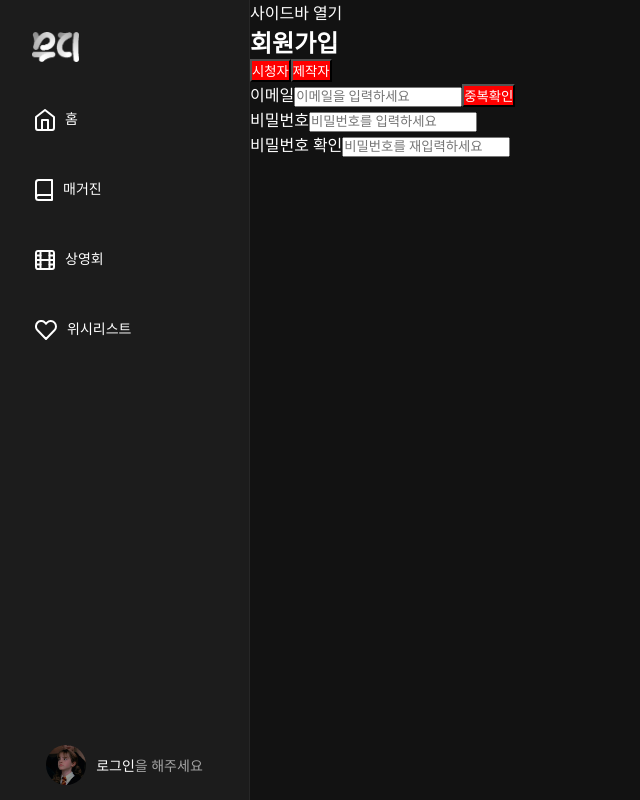
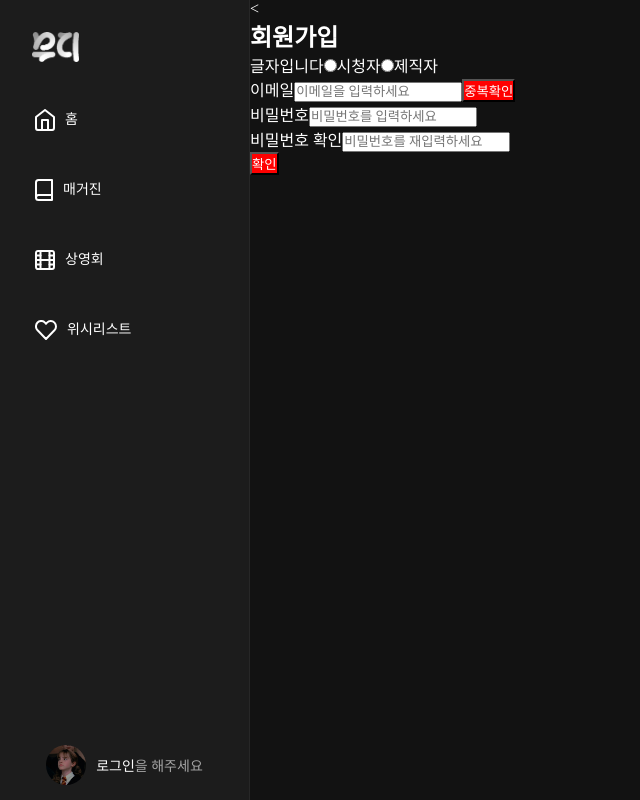
Before and after one commit to kimseowoo03/mudi, a React (Create React App) app: page /register in a window 1280 px wide. Shown: the whole page, without its empty margins (0-640 px from the left). Built offline with nearby package versions, Linux system fonts and the light colour scheme; no server answers; a web font is replaced by a local one.

Commit message:
Feat: 회원가입 기능 추가

```diff
--- a/src/components/UserRegister.js
+++ b/src/components/UserRegister.js
@@ -1,34 +1,101 @@
-import  useStore  from "../store/useStore";
+import { useRef, useState } from "react";
+
+import { auth } from "../firebaseConfig";
+import { createUserWithEmailAndPassword } from "firebase/auth";
 
 const UserRegister = () => {
-  const {setSidebarActive} = useStore()
+  const [producer, setProducer] = useState();
+  const emailRef = useRef();
+  const passwordRef = useRef();
+  const rePasswordRef = useRef();
+
+  const submitHandler = async (event) => {
+    event.preventDefault();
+    const email = emailRef.current.value;
+    const password = passwordRef.current.value;
+
+    try {
+      const user = await createUserWithEmailAndPassword(auth, email, password);
+      console.log(user);
+    } catch (error) {
+      switch (error.code) {
+        case "auth/weak-password":
+          console.log("비밀번호 6자리 이상")
+          break;
+        case "auth/invalid-email":
+          console.log("잘못된 이메일 주소입니다");
+          break;
+        case "auth/email-already-in-use":
+          console.log("이미 가입되어 있는 계정입니다");
+          break;
+      }
+    }
+  };
+
   return (
     <div>
-      <p onClick={() => {setSidebarActive()}} >사이드바 열기</p>
+      <p>{"<"}</p>
       <h2>회원가입</h2>
-      {/**producer: boolean(false), email: string, password: string */}
-      <from>
+      <form onSubmit={submitHandler}>
         <div>
-          <button style={{backgroundColor: "red"}} >시청자</button>
-          <button style={{backgroundColor: "red"}} >제작자</button>
+          <span> 글자입니다</span>
+          <input
+            type="radio"
+            name="membership"
+            value="시청자"
+            onChange={() => {
+              setProducer("시청자");
+            }}
+            style={{ backgroundColor: "red" }}
+          />
+          <label>시청자</label>
+          <input
+            type="radio"
+            name="membership"
+            value="제작자"
+            onChange={() => {
+              setProducer("제직자");
+            }}
+            style={{ backgroundColor: "red" }}
+          />
+          <label>제직자</label>
         </div>
         <div>
           <label>이메일</label>
-          <input placeholder="이메일을 입력하세요" />
-          <button style={{backgroundColor: "red"}}>중복확인</button>
+          <input
+            style={{ color: "black" }}
+            ref={emailRef}
+            type="email"
+            placeholder="이메일을 입력하세요"
+          />
+          <button style={{ backgroundColor: "red" }}>중복확인</button>
         </div>
         <div>
           <label>비밀번호</label>
-          <input placeholder="비밀번호를 입력하세요"/>
-          </div>
-          <div>
+          <input
+            style={{ color: "black" }}
+            ref={passwordRef}
+            type="password"
+            autoComplete="off"
+            placeholder="비밀번호를 입력하세요"
+          />
+        </div>
+        <div>
           <label>비밀번호 확인</label>
-          <input placeholder="비밀번호를 재입력하세요"/>
-          {/**일치하는 경우 아래에 문구 노출*/}
-          </div>
-      </from>
+          <input
+            style={{ color: "black" }}
+            ref={rePasswordRef}
+            type="password"
+            autoComplete="off"
+            placeholder="비밀번호를 재입력하세요"
+          />
+        </div>
+        <button type="submit" style={{ backgroundColor: "red" }}>
+          확인
+        </button>
+      </form>
     </div>
-  )
-}
+  );
+};
 
 export default UserRegister;
```
